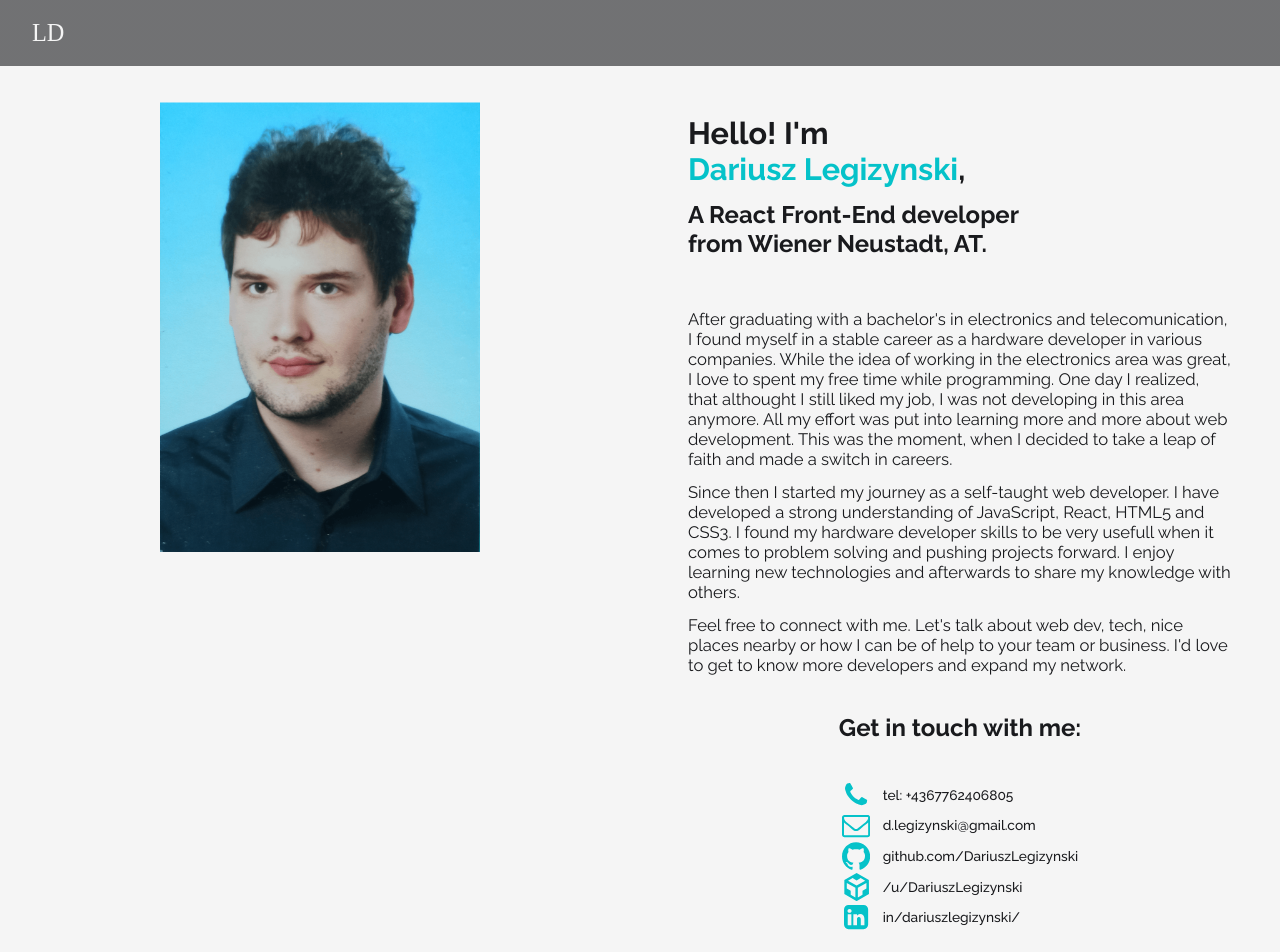
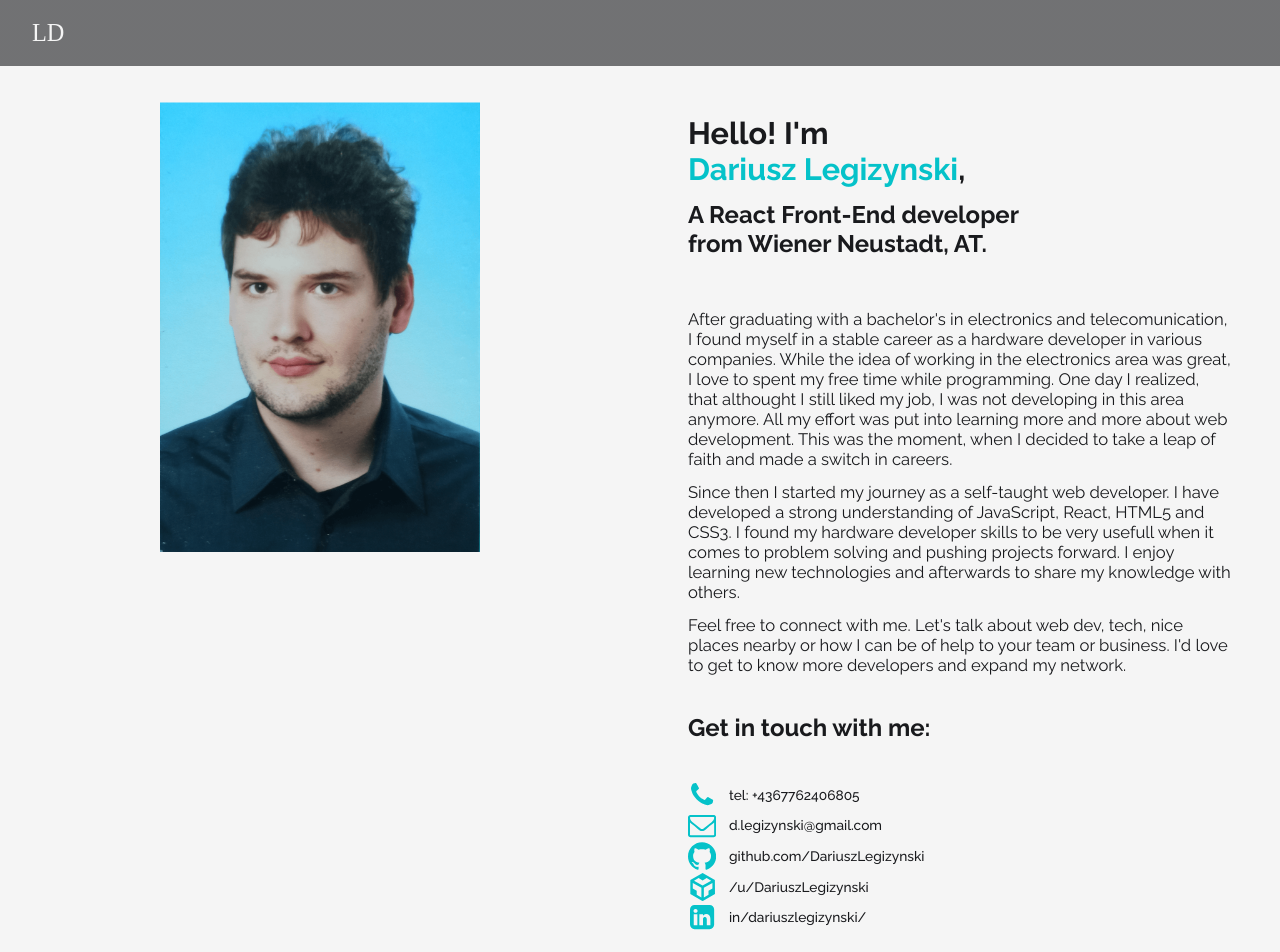
Before and after one commit to DariuszLegizynski/myPortfolio, a React (Create React App) app: page / in a window 1280 px wide. Shown: the top 952 px of the page. Built offline with nearby package versions, Linux system fonts and the light colour scheme; a web font is replaced by a local one.

Commit message:
changed the get in touch with me section from align center to align start.

```diff
--- a/src/components/about/About.css
+++ b/src/components/about/About.css
@@ -52,9 +52,9 @@
   -webkit-box-direction: normal;
       -ms-flex-direction: column;
           flex-direction: column;
-  -webkit-box-align: center;
-      -ms-flex-align: center;
-          align-items: center;
+  -webkit-box-align: start;
+      -ms-flex-align: start;
+          align-items: start;
   margin-top: 3rem;
 }
 
--- a/src/components/about/About.scss
+++ b/src/components/about/About.scss
@@ -34,7 +34,7 @@
 			&__contact {
 				display: flex;
 				flex-direction: column;
-				align-items: center;
+				align-items: start;
 				margin-top: 3rem;
 
 				& a {
```
Also changed, not shown: 1 other file (tests, documents, lock files or other folders).
